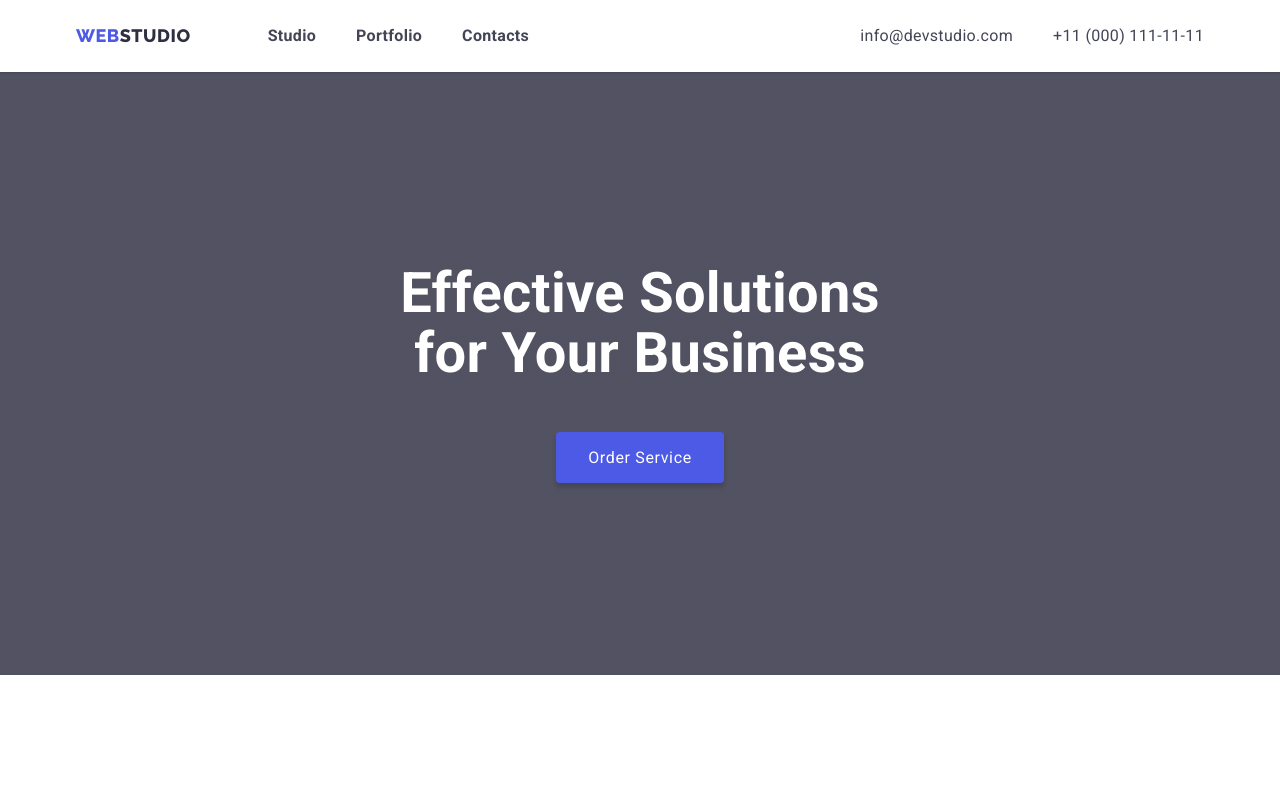
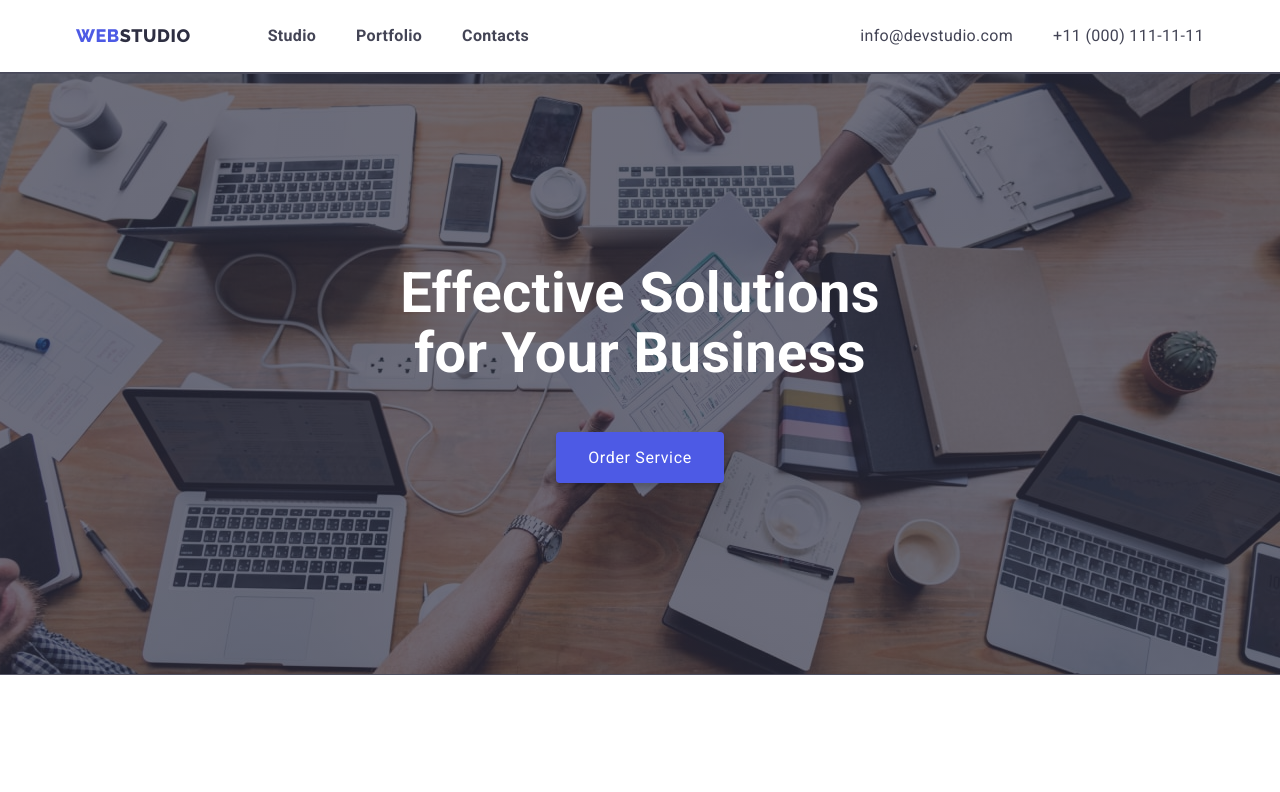
Before and after one commit to dimside/goit-markup-hw-04, a plain HTML site: page index.html in a window 1280 px wide. Shown: the top 792 px of the page. Drawn offline with nearby package versions, Linux system fonts and the light colour scheme; files whose address does not match are found by name.

Commit message:
Fixed background image path

```diff
--- a/css/styles.css
+++ b/css/styles.css
@@ -280,7 +280,7 @@ img {
 	padding-bottom: 192px;
 
 	background-color: var(--hero-bcg-color);
-	background-image: linear-gradient(rgba(46, 47, 66, 0.7), rgba(46, 47, 66, 0.7)), url(/images//people-office.jpg);
+	background-image: linear-gradient(rgba(46, 47, 66, 0.7), rgba(46, 47, 66, 0.7)), url(../images/people-office.jpg);
 	background-repeat: no-repeat;
 	background-size: 1440px;
 	background-position: center;
```
